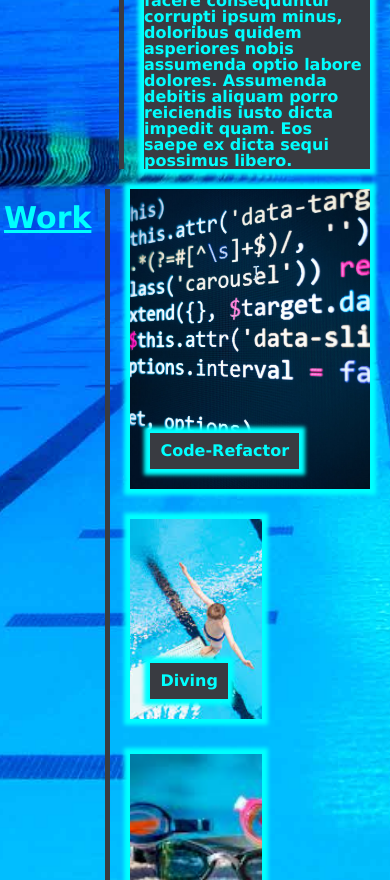
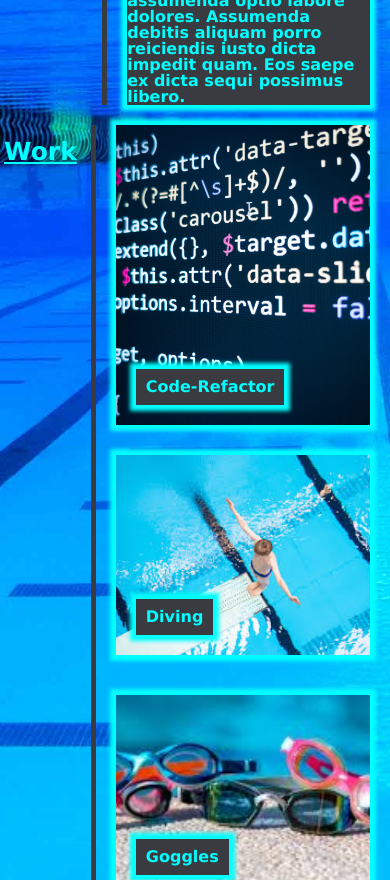
Before and after one commit to muscarellaanthony/ProfessionalPortfolio, a plain HTML site: page index.html in a window 390 px wide. Shown: the part 1120-2000 px from the top of the page. Drawn offline with Linux system fonts and the light colour scheme.

```diff
--- a/assets/css/style.css
+++ b/assets/css/style.css
@@ -183,12 +183,18 @@ h3{
     margin-left: 20px;
     margin-right: 20px;
     margin-top: 10px;
-    margin-bottom: 10px;
+    margin-bottom: 15px;
+}
+
+@media only screen and (max-width: 1690px) {
+    .diving-img, .goggles-img, .surfing-img, .calculator-img{
+        width: 100%;
+    }
 }
 
 @media only screen and (max-width: 1070px) {
     h3{
-        font-size: 30px;
+        font-size: 25px;
     }
 }
 
```
